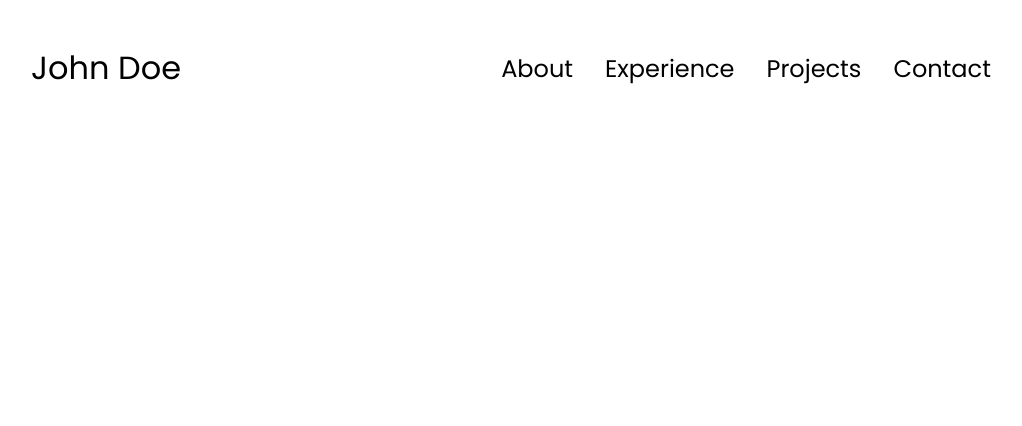
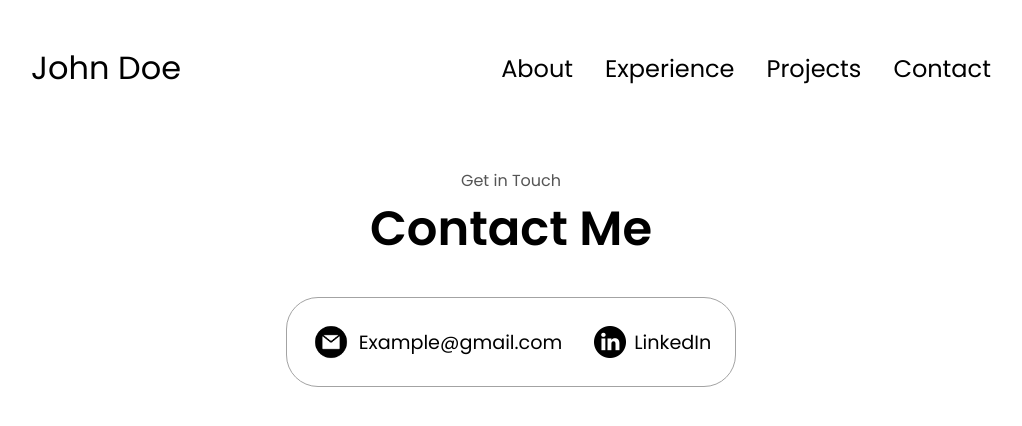
Before and after one commit to MohamedElaassal/git_workshop, a plain HTML site: page index.html in a window 1280 px wide. Shown: the whole page, without its empty margins (129-1151 px from the left). Drawn offline with Linux system fonts and the light colour scheme.

Commit message:
contact added

```diff
--- a/index.html
+++ b/index.html
@@ -72,7 +72,23 @@
 
 
 
+    <section id="contact">
+  <p class="section__text__p1">Get in Touch</p>
+  <h1 class="title">Contact Me</h1>
+  <div class="contact-info-upper-container">
+    <!-- Email Contact -->
+    <div class="contact-info-container">
+      <img src="./assets/email.png" alt="Email icon" class="icon contact-icon email-icon" />
+      <p><a href="#">Example@gmail.com</a></p>
+    </div>
 
+    <!-- LinkedIn Contact -->
+    <div class="contact-info-container">
+      <img src="./assets/linkedin.png" alt="LinkedIn icon" class="icon contact-icon" />
+      <p><a href="#">LinkedIn</a></p>
+    </div>
+  </div>
+</section>
 
 
 
```
